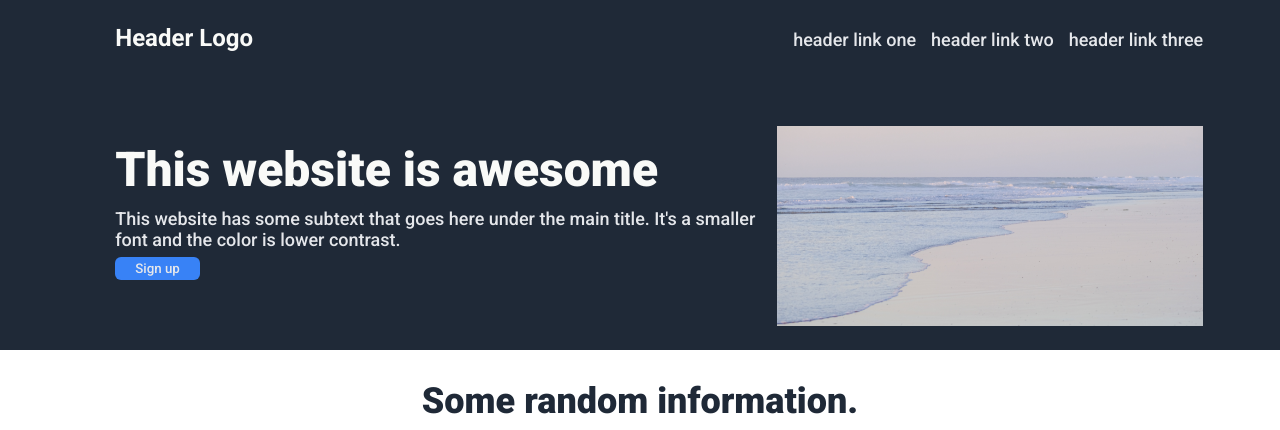
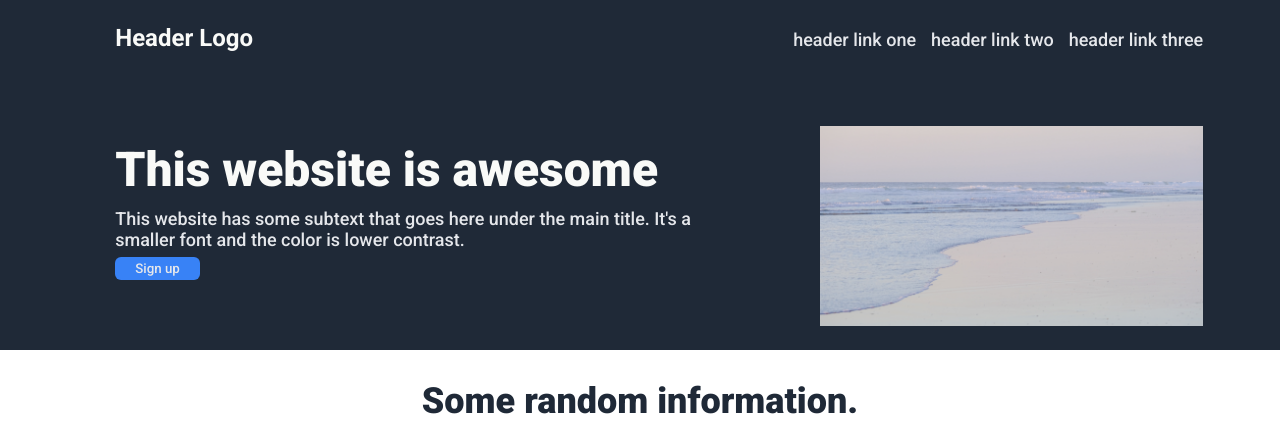
Before and after one commit to ElenaBurbyga/TOP-landing-page-project, a plain HTML site: page index.html in a window 1280 px wide. Shown: the top 430 px of the page. Drawn offline with Linux system fonts and the light colour scheme.

Commit message:
fix header

```diff
--- a/style/header.css
+++ b/style/header.css
@@ -1,6 +1,3 @@
-/* body {
-  padding-top: 360px;
-} */
 
 * {
   font-family: Roboto, Arial;
@@ -13,12 +10,7 @@
 
 .header {
   background-color: #1F2937;
-  /* position: fixed;
-  top: 0;
-  right: 0;
-  left: 0; */
   height: 350px;
-  z-index: 1;
   padding-left: 9%;
   padding-right: 6%;
 }
@@ -32,6 +24,7 @@
 .site-info-section {
   display: flex;
   margin-top: 50px;
+  gap: 110px;
 }
 
 .header-logo {
```
